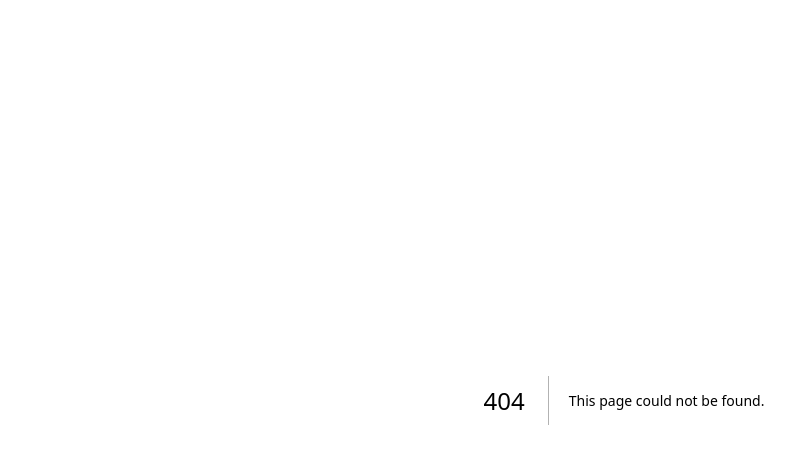
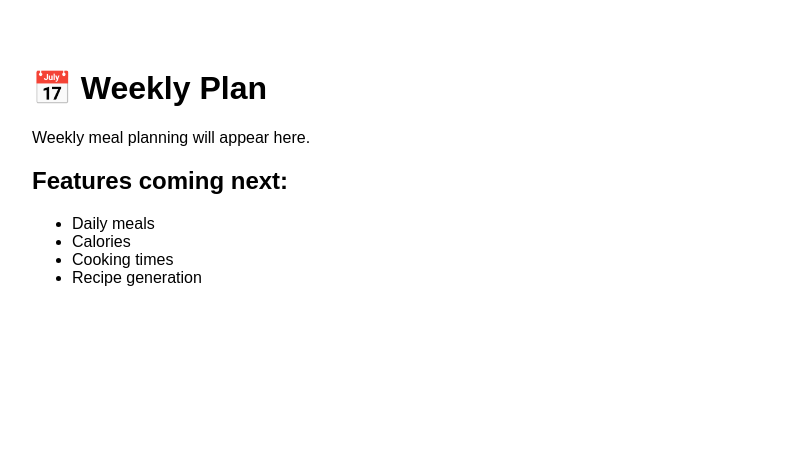
Before and after one commit to mauroapadula-beep/meal-planner-robomidas, a Next.js app: page /plan in a window 1280 px wide. Before the commit this address had no page. Shown: the top 464 px of the page, without its empty margins (16-811 px from the left). Built offline with nearby package versions, Linux system fonts and the light colour scheme.

Commit message:
Create page.js

```diff
--- /dev/null
+++ b/app/plan/page.js
@@ -0,0 +1,18 @@
+export default function PlanPage() {
+  return (
+    <div style={{ padding: 40, fontFamily: 'Arial' }}>
+      <h1>📅 Weekly Plan</h1>
+
+      <p>Weekly meal planning will appear here.</p>
+
+      <h2>Features coming next:</h2>
+
+      <ul>
+        <li>Daily meals</li>
+        <li>Calories</li>
+        <li>Cooking times</li>
+        <li>Recipe generation</li>
+      </ul>
+    </div>
+  )
+}
```
